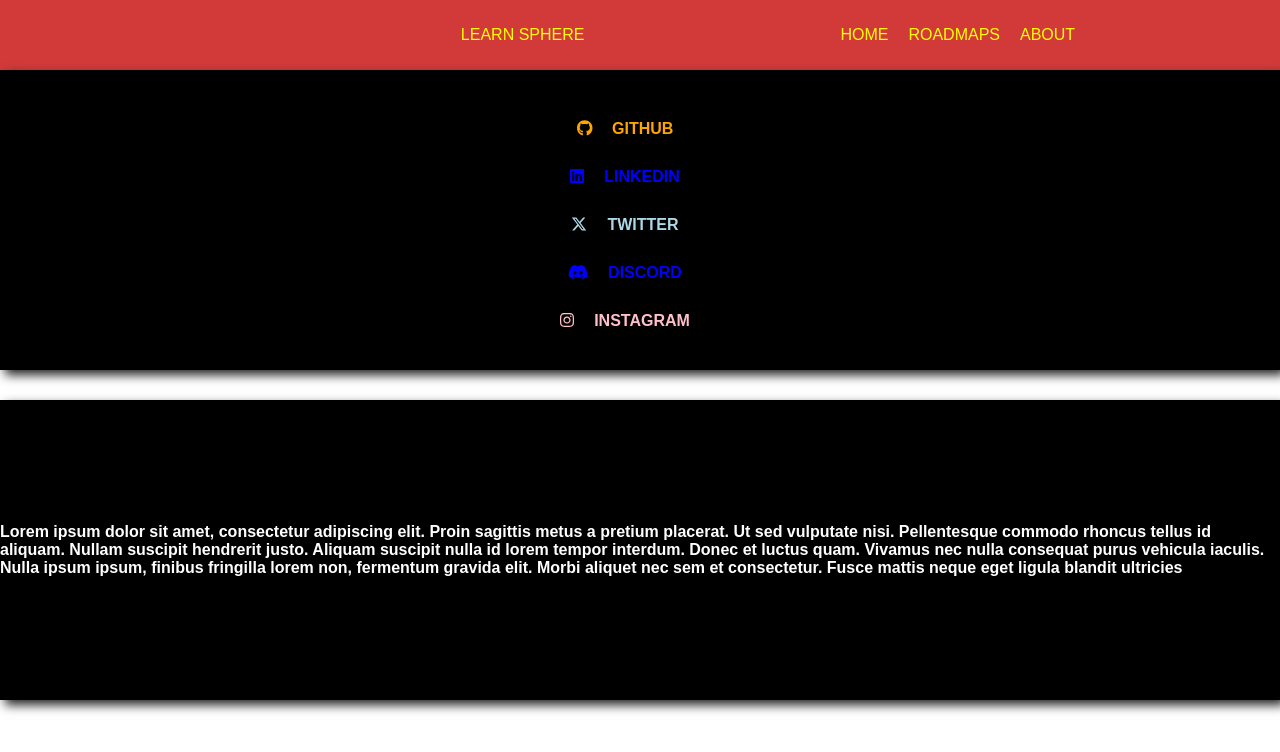
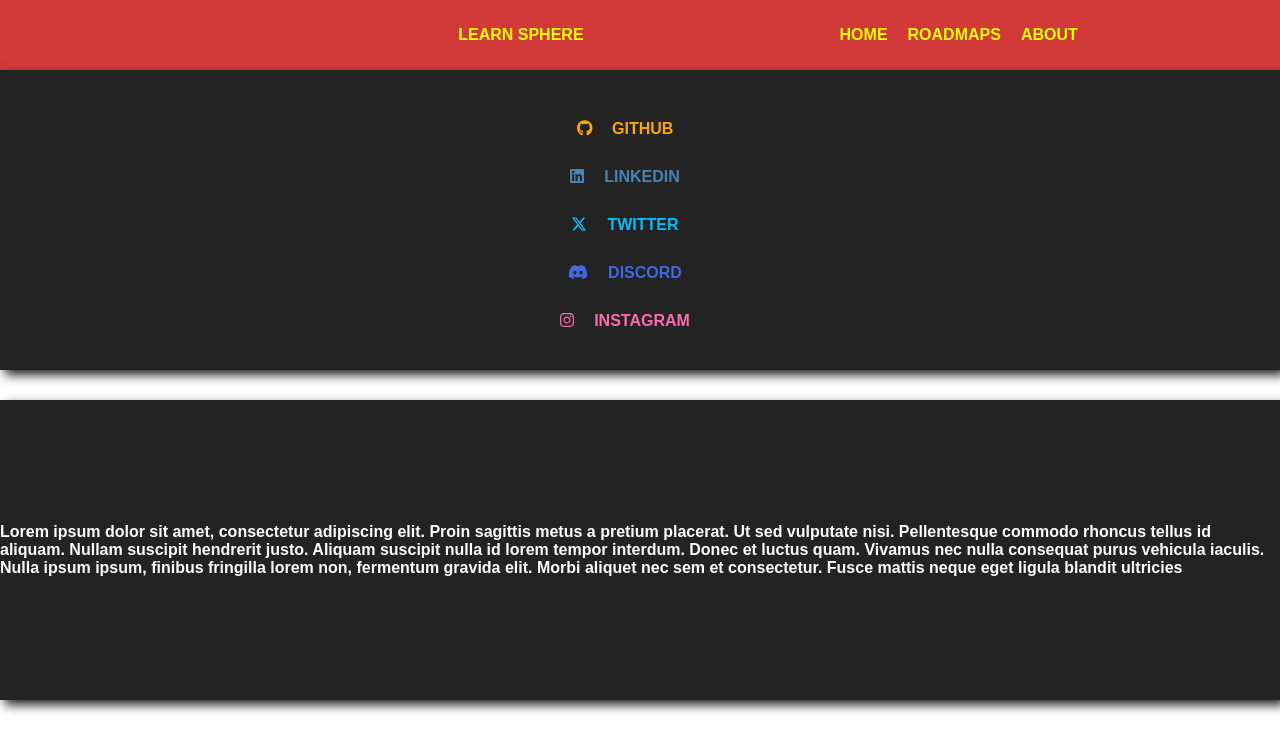
Before and after one commit to Graffian/learn-sphere-hackjmi, a React (Create React App) app: page /about in a window 1280 px wide. Shown: the top 752 px of the page. Built offline with nearby package versions, Linux system fonts and the light colour scheme.

Commit message:
Style Changes changed the flex-direction of input boxes in Home Minor color and design changes in certain parts of website

```diff
--- a/src/app2.css
+++ b/src/app2.css
@@ -1,5 +1,6 @@
 .nav-bar{
   background-color: #d23a3a;
+  font-weight: 600 ;
   width:100%;
   height:70px;
   display: flex;
@@ -44,3 +45,7 @@
   justify-content: center;
   align-items:center ;
 }
+.input-choice{
+  display: flex;
+  flex-direction: row;
+}
--- a/src/components/About/About.css
+++ b/src/components/About/About.css
@@ -9,7 +9,7 @@
   display: flex;
   align-items: center;
   justify-content: center;
-  background-color: black;
+  background-color: #232323;
   box-shadow:5px 5px 10px #232323;
   width:100%;
   height:300px;
@@ -20,16 +20,16 @@
   color:orange;
 }
 .twitter-link{
-  color:lightblue;
+  color:#00bfff;
 }
 .instagram-link{
-  color:pink;
+  color:hotpink;
 }
 .linkedIn-link{
-  color:blue;
+  color:steelblue;
 }
 .discord-link{
-  color:blue;
+  color:royalblue;
 }
 li{
   list-style-type: none;
@@ -41,7 +41,7 @@
   display: flex;
   align-items: center;
   justify-content: center;
-  background-color: black;
+  background-color: #232323;
   box-shadow:5px 5px 10px #232323;
   width:100%;
   height:300px;
--- a/src/components/Home/Home.css
+++ b/src/components/Home/Home.css
@@ -13,7 +13,7 @@
   width:500px;
   flex-direction:column;
   margin-inline: auto;
-  margin-top: 20vh;
+  margin-top: 15vh;
   border-radius:10px;
 }
 .course-input{
@@ -25,7 +25,7 @@
   border-radius:10px;
   box-shadow:5px 5px 10px #232323;
   background-color: white;
-  margin-block: 15px;
+  margin: 15px;
   z-index: 0;
 }
 .person-input{
@@ -37,6 +37,7 @@
   border-radius:10px;
   box-shadow:5px 5px 10px #232323;
   background-color: white;
+  margin: 15px;
   z-index: 0;
 }
 .person-input:hover ~ .person-list, .person-list:hover{
@@ -50,7 +51,8 @@
   border:2px solid black;
   height:0px;
   width:160px;
-  top:255px;
+  top:220px;
+  left: 280px;
   cursor: pointer;
   box-shadow:5px 5px 10px black;
   background-color: #232323;
@@ -80,7 +82,7 @@
   border:2px solid black;
   height:0px;
   width:230px;
-  top:200px;
+  top:220px;
   box-shadow:5px 5px 10px black;
   background-color: #232323;
   z-index: 1;
--- a/src/components/Home/Home.js
+++ b/src/components/Home/Home.js
@@ -7,6 +7,7 @@
     <>
       <div className="course-div">
         <h2>Choose the Exam of your choice...</h2>
+        <div class="input-choice">
         <input ref={courseInputRef} className="course-input" placeholder ="enter the exam..." name="courses"/>
           <div className="course-list">
             <ul>
@@ -28,6 +29,7 @@
               <li onClick={()=>{personInputRef.current.value="Tutor"}}>TUTOR</li>
             </ul>
           </div>
+        </div>
         <button className="enter-button">ENTER</button>
       </div>
     </>
```
Lines whose indentation alone changed are shown as unchanged.
